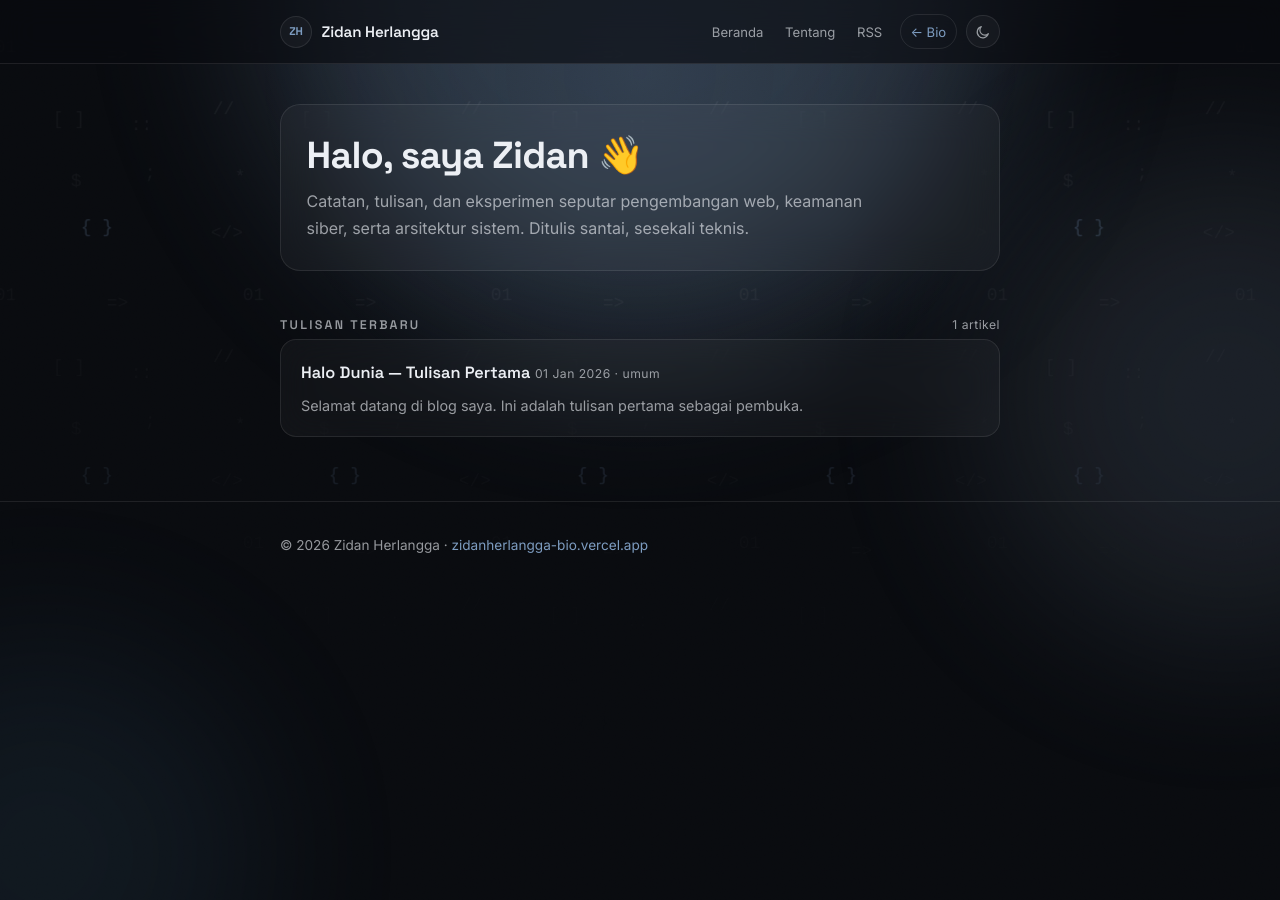
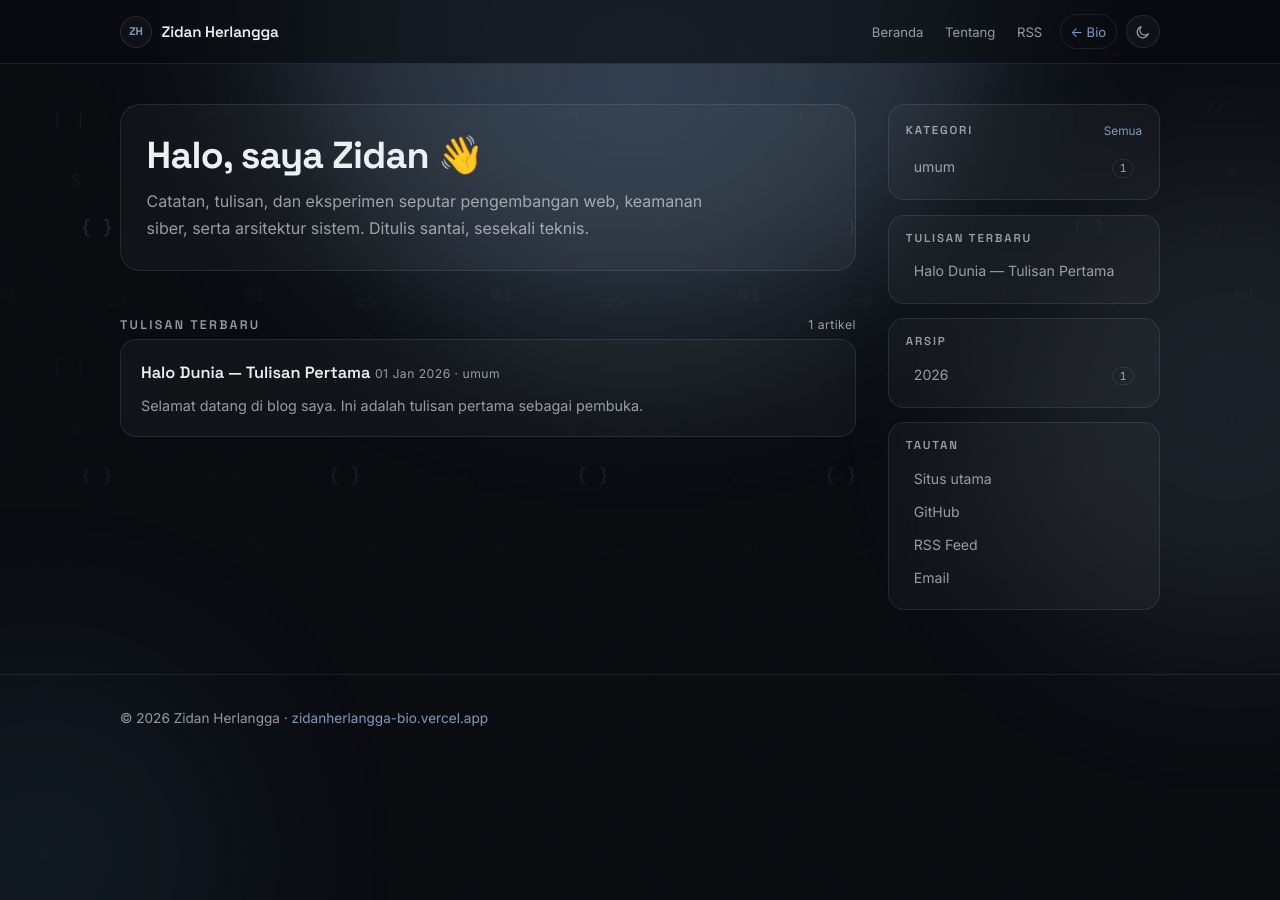
Before and after one commit to zidan-herlangga/blog, a Jekyll site: the page built from index.md, in a window 1280 px wide. Built offline with Jekyll 4.4.1, drawn with Linux system fonts in a browser that asks for light colours.

Commit message:
feat: sidebar kanan (kategori, terbaru, arsip, tautan) + halaman kategori & arsip

```diff
--- /dev/null
+++ b/_includes/sidebar.html
@@ -0,0 +1,66 @@
+<aside class="sidebar" aria-label="Sidebar">
+  <section class="side-card">
+    <div class="side-head">
+      <h2 class="side-title">Kategori</h2>
+      <a class="side-more" href="{{ '/kategori/' | relative_url }}">Semua</a>
+    </div>
+    {% if site.categories.size > 0 %}
+      <ul class="side-list">
+        {% assign cats = site.categories | sort %}
+        {% for cat in cats %}
+          {% assign slug = cat[0] | slugify %}
+          <li>
+            <a href="{{ '/kategori/#' | append: slug | relative_url }}">
+              <span>{{ cat[0] }}</span>
+              <span class="side-count">{{ cat[1].size }}</span>
+            </a>
+          </li>
+        {% endfor %}
+      </ul>
+    {% else %}
+      <p class="side-empty">Belum ada kategori.</p>
+    {% endif %}
+  </section>
+
+  <section class="side-card">
+    <h2 class="side-title">Tulisan terbaru</h2>
+    <ul class="side-list side-list--posts">
+      {% for post in site.posts limit: 5 %}
+        <li>
+          <a href="{{ post.url | relative_url }}">
+            <span>{{ post.title }}</span>
+          </a>
+        </li>
+      {% endfor %}
+    </ul>
+  </section>
+
+  <section class="side-card">
+    <h2 class="side-title">Arsip</h2>
+    {% assign by_year = site.posts | group_by_exp: "post", "post.date | date: '%Y'" %}
+    {% if by_year.size > 0 %}
+      <ul class="side-list">
+        {% for year in by_year %}
+          <li>
+            <a href="{{ '/arsip/#' | append: year.name | relative_url }}">
+              <span>{{ year.name }}</span>
+              <span class="side-count">{{ year.items.size }}</span>
+            </a>
+          </li>
+        {% endfor %}
+      </ul>
+    {% else %}
+      <p class="side-empty">Belum ada arsip.</p>
+    {% endif %}
+  </section>
+
+  <section class="side-card">
+    <h2 class="side-title">Tautan</h2>
+    <ul class="side-list">
+      <li><a href="https://zidanherlangga-bio.vercel.app"><span>Situs utama</span></a></li>
+      <li><a href="https://github.com/zidan-herlangga"><span>GitHub</span></a></li>
+      <li><a href="{{ '/feed.xml' | relative_url }}"><span>RSS Feed</span></a></li>
+      <li><a href="mailto:zidanherlangga24@gmail.com"><span>Email</span></a></li>
+    </ul>
+  </section>
+</aside>
--- a/_layouts/default.html
+++ b/_layouts/default.html
@@ -60,7 +60,12 @@
   </header>
 
   <main class="container">
-    {{ content }}
+    <div class="layout">
+      <div class="layout__main">
+        {{ content }}
+      </div>
+      {% include sidebar.html %}
+    </div>
   </main>
 
   <footer class="site-footer">
--- a/assets/css/style.css
+++ b/assets/css/style.css
@@ -184,9 +184,140 @@ body {
   position: relative;
   z-index: 1;
   width: 100%;
-  max-width: 760px;
+  max-width: 1080px;
   margin: 0 auto;
   padding: 0 1.25rem;
+}
+
+/* ---------- grid: konten + sidebar ---------- */
+
+.layout {
+  display: grid;
+  grid-template-columns: minmax(0, 1fr) 272px;
+  align-items: start;
+  gap: 2rem;
+}
+
+.layout__main {
+  min-width: 0;
+}
+
+.sidebar {
+  position: sticky;
+  top: 5.5rem;
+  display: grid;
+  gap: 0.9rem;
+  font-size: 0.88rem;
+}
+
+.side-card {
+  padding: 1rem 1.05rem;
+  border: 1px solid var(--line);
+  border-radius: 16px;
+  background: var(--card);
+  backdrop-filter: blur(18px);
+  -webkit-backdrop-filter: blur(18px);
+}
+
+.side-head {
+  display: flex;
+  align-items: center;
+  justify-content: space-between;
+  gap: 0.5rem;
+}
+
+.side-title {
+  margin: 0 0 0.65rem;
+  font-family: 'Space Grotesk', ui-sans-serif, system-ui, sans-serif;
+  font-size: 0.72rem;
+  font-weight: 600;
+  letter-spacing: 0.16em;
+  text-transform: uppercase;
+  color: var(--muted);
+}
+
+.side-head .side-title {
+  margin-bottom: 0.65rem;
+}
+
+.side-more {
+  margin-bottom: 0.65rem;
+  font-size: 0.74rem;
+  color: var(--accent-text);
+  text-decoration: none;
+}
+
+.side-more:hover {
+  text-decoration: underline;
+}
+
+.side-list {
+  list-style: none;
+  margin: 0;
+  padding: 0;
+  display: grid;
+  gap: 0.1rem;
+}
+
+.side-list a {
+  display: flex;
+  align-items: baseline;
+  justify-content: space-between;
+  gap: 0.6rem;
+  padding: 0.34rem 0.5rem;
+  border-radius: 9px;
+  color: var(--muted);
+  text-decoration: none;
+  line-height: 1.45;
+  transition: color 0.18s ease, background-color 0.18s ease;
+}
+
+.side-list a:hover {
+  color: var(--fg);
+  background: color-mix(in oklab, var(--accent) 12%, transparent);
+  text-decoration: none;
+}
+
+.side-list--posts a span {
+  display: -webkit-box;
+  -webkit-line-clamp: 2;
+  -webkit-box-orient: vertical;
+  overflow: hidden;
+}
+
+.side-count {
+  flex: none;
+  padding: 0 0.4rem;
+  border: 1px solid var(--line);
+  border-radius: 9999px;
+  font-size: 0.7rem;
+  font-variant-numeric: tabular-nums;
+  color: var(--muted);
+}
+
+.side-empty {
+  margin: 0;
+  color: var(--muted);
+  font-size: 0.82rem;
+}
+
+@media (max-width: 900px) {
+  .layout {
+    grid-template-columns: minmax(0, 1fr);
+    gap: 2.5rem;
+  }
+
+  .sidebar {
+    position: static;
+    grid-template-columns: repeat(2, minmax(0, 1fr));
+    gap: 0.8rem;
+  }
+}
+
+@media (max-width: 560px) {
+  .sidebar {
+    grid-template-columns: minmax(0, 1fr);
+  }
 }
 
 .site-header {
@@ -594,6 +725,72 @@ hr {
   text-decoration: underline;
 }
 
+/* ---------- halaman kategori & arsip ---------- */
+
+.page-intro {
+  margin-bottom: 2rem;
+}
+
+.page-intro p {
+  color: var(--muted);
+  max-width: 60ch;
+}
+
+.cat-block {
+  scroll-margin-top: 6rem;
+  margin-bottom: 2.25rem;
+}
+
+.cat-block h2 {
+  display: flex;
+  align-items: center;
+  gap: 0.6rem;
+  margin-top: 0;
+}
+
+.archive-list {
+  list-style: none;
+  margin: 0;
+  padding: 0;
+}
+
+.archive-list li {
+  display: flex;
+  align-items: baseline;
+  justify-content: space-between;
+  gap: 1rem;
+  padding: 0.6rem 0;
+  border-bottom: 1px solid var(--line);
+}
+
+.archive-list li:last-child {
+  border-bottom: none;
+}
+
+.archive-list a {
+  color: var(--fg);
+  text-decoration: none;
+}
+
+.archive-list a:hover {
+  color: var(--accent-text);
+  text-decoration: none;
+}
+
+.archive-list time {
+  flex: none;
+  color: var(--muted);
+  font-size: 0.76rem;
+  white-space: nowrap;
+}
+
+@media (max-width: 480px) {
+  .archive-list li {
+    flex-direction: column;
+    gap: 0.15rem;
+  }
+}
+
 /* ---------- kartu umum ---------- */
 
 .card {
```
Also changed, not shown: arsip.md (added, +30 -0 lines), kategori.md (added, +31 -0 lines), README.md.
